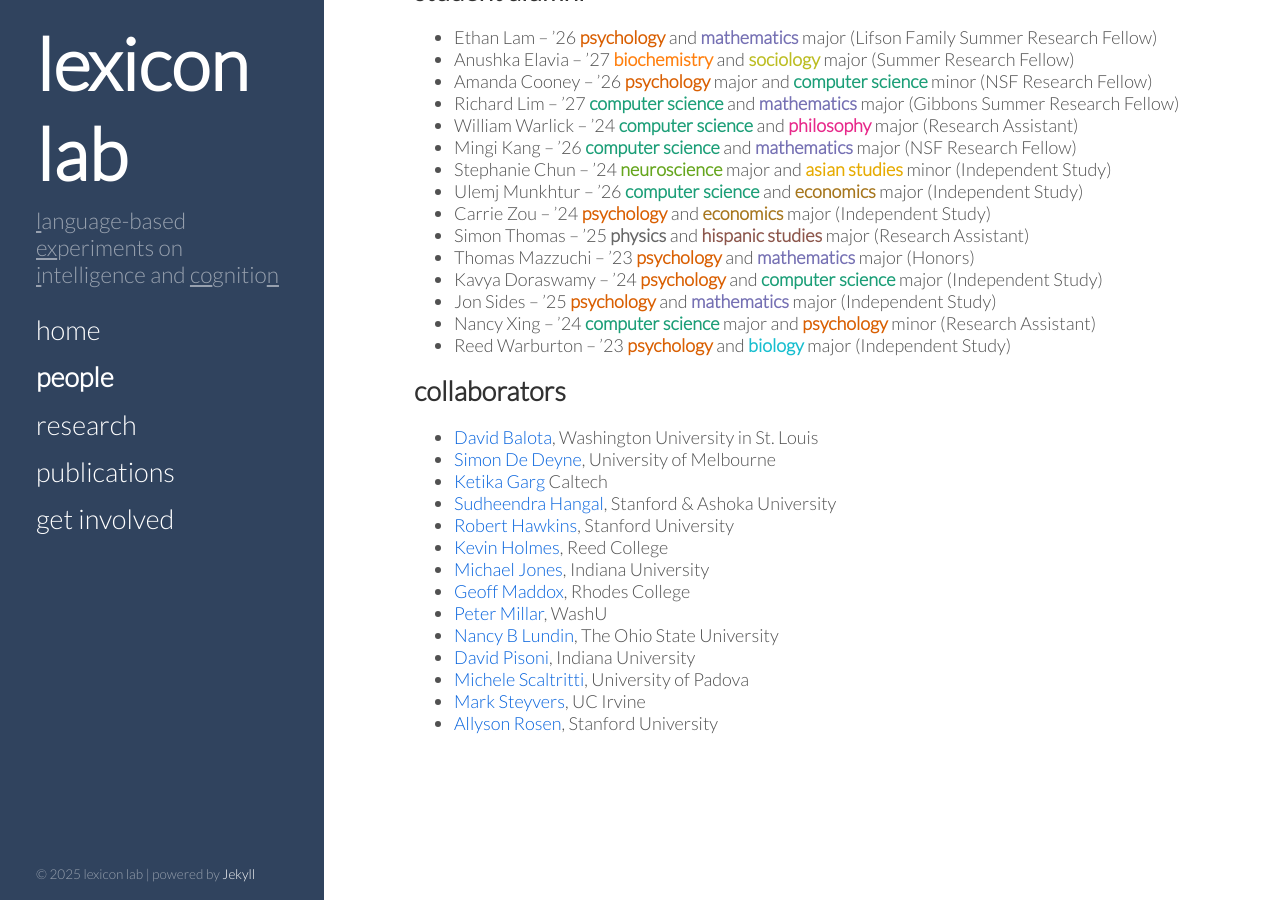
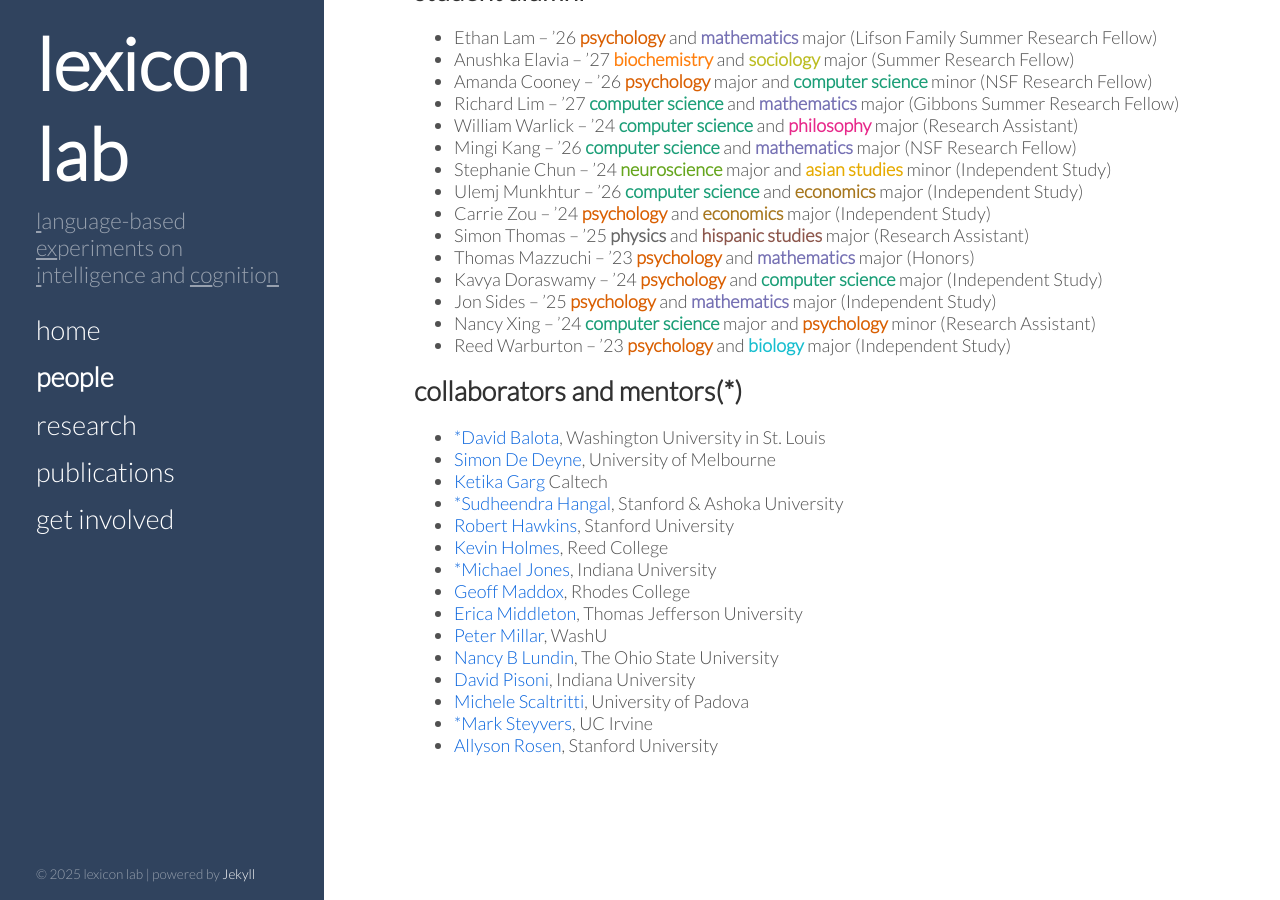
Before and after one commit to thelexiconlab/thelexiconlab.github.io, a Jekyll site: the page built from people.html, in a window 1280 px wide and 900 px high, scrolled down 1247 px. Built offline with Jekyll 4.4.1, drawn with Linux system fonts in a browser that asks for light colours; Markdown is read by kramdown in place of the engine named in the settings.

Commit message:
update pubs & collabs

```diff
--- a/people.html
+++ b/people.html
@@ -149,21 +149,22 @@ order: 2
 
 
 
-      <p><h2 id="collaborators">collaborators</h2> </p>
+      <p><h2 id="collaborators">collaborators and mentors(*)</h2> </p>
       <ul>
-      <li><a href=https://psych.wustl.edu/people/david-balota target="_blank">David Balota</a>, Washington University in St. Louis <br></li>
+      <li><a href=https://psych.wustl.edu/people/david-balota target="_blank">*David Balota</a>, Washington University in St. Louis <br></li>
       <li><a href=https://simondedeyne.me/ target="_blank">Simon De Deyne</a>, University of Melbourne<br></li>
       <li><a href=https://ketikagarg.com/ target="_blank">Ketika Garg</a> Caltech<br></li>
-      <li><a href=http://xenon.stanford.edu/~hangal/ target="_blank">Sudheendra Hangal</a>, Stanford & Ashoka University<br></li>
+      <li><a href=http://xenon.stanford.edu/~hangal/ target="_blank">*Sudheendra Hangal</a>, Stanford & Ashoka University<br></li>
       <li><a href=https://rxdhawkins.com/ target="_blank">Robert Hawkins</a>, Stanford University<br></li>
       <li><a href=https://www.reed.edu/psychology/faculty/holmes.html target="_blank">Kevin Holmes</a>, Reed College<br></li>
-      <li><a href=https://www.jonesmn.com/ target="_blank">Michael Jones</a>, Indiana University<br></li>
+      <li><a href=https://www.jonesmn.com/ target="_blank">*Michael Jones</a>, Indiana University<br></li>
       <li><a href=http://www.geoffmaddox.net/ target="_blank">Geoff Maddox</a>, Rhodes College<br></li>
+      <li><a href="https://www.jefferson.edu/academics/colleges-schools-institutes/skmc/departments/rehabilitation/faculty/middleton.html" target="_blank">Erica Middleton</a>, Thomas Jefferson University</li>
       <li><a href=https://scholar.google.com/citations?user=cH7F48sAAAAJ&hl=en target="_blank">Peter Millar</a>, WashU<br></li>
       <li><a href=https://wexnermedical.osu.edu/find-a-doctor/nancy-lundin-phd-166059 target="_blank">Nancy B Lundin</a>, The Ohio State University<br></li>
       <li><a href=https://psych.indiana.edu/directory/faculty/pisoni-david.html target="_blank">David Pisoni</a>, Indiana University<br></li>
       <li><a href=https://scholar.google.com/citations?user=9RuCWlIAAAAJ&hl=en target="_blank">Michele Scaltritti</a>, University of Padova<br></li>
-      <li><a href=https://steyvers.socsci.uci.edu/ target="_blank">Mark Steyvers</a>, UC Irvine<br></li>
+      <li><a href=https://steyvers.socsci.uci.edu/ target="_blank">*Mark Steyvers</a>, UC Irvine<br></li>
       <li><a href=https://neuroscience.stanford.edu/people/allyson-c-rosen-phd-abpp-cn target="_blank">Allyson Rosen</a>, Stanford University<br>  </li>
     </ul>
        <script src="https://cdn.jsdelivr.net/npm/bootstrap@5.3.0-alpha1/dist/js/bootstrap.bundle.min.js" integrity="sha384-w76AqPfDkMBDXo30jS1Sgez6pr3x5MlQ1ZAGC+nuZB+EYdgRZgiwxhTBTkF7CXvN" crossorigin="anonymous"></script>
```
Also changed, not shown: publications.html (+5 -4 lines).
